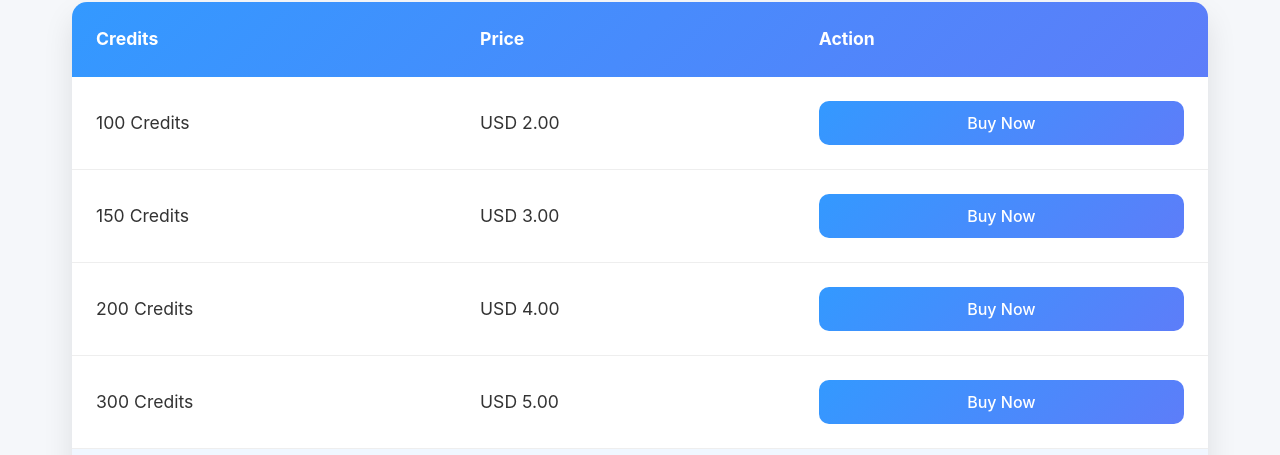
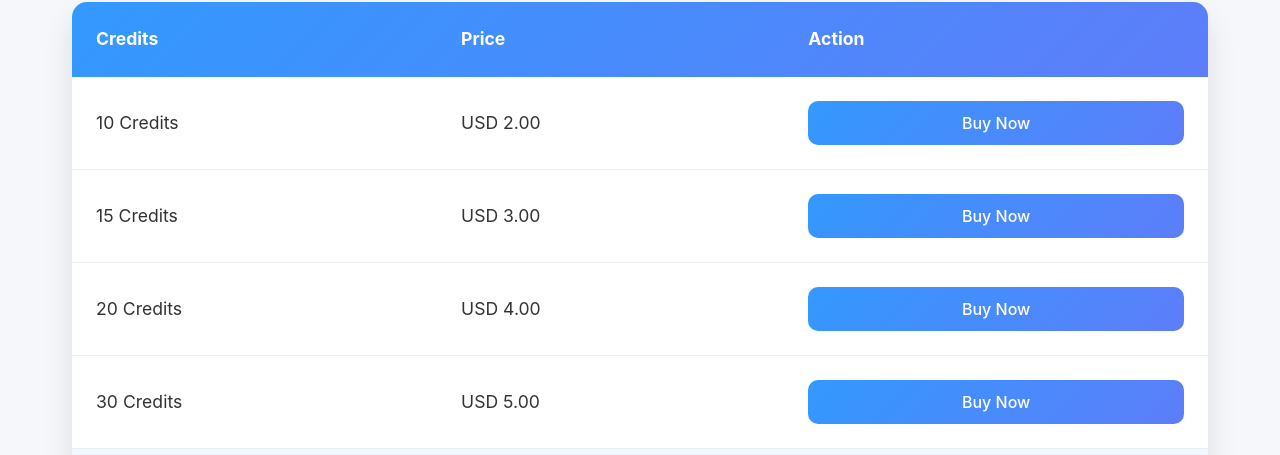
Before and after one commit to ShivanshCoding36/Privofy, a React (Create React App) app: page /pricing in a window 1280 px wide. Shown: the part 327-782 px from the top of the page. Built offline with nearby package versions, Linux system fonts and the light colour scheme; no server answers.

Commit message:
Update Pricing.jsx

```diff
--- a/src/pages/Pricing.jsx
+++ b/src/pages/Pricing.jsx
@@ -3,16 +3,17 @@ import { motion,  } from 'framer-motion';
 import { supabase } from '../utils/supabaseClient';
 import { initializePayPal } from '../utils/paymentService';
 import './Pricing.css';
+import Navbar from '../components/Navbar';
 
 const pricingPackages = [
-  { id: 3, credits: 100, price: 2, popular: false },
-  { id: 4, credits: 150, price: 3, popular: false },
-  { id: 5, credits: 200, price: 4, popular: false },
-  { id: 6, credits: 300, price: 5, popular: false },
-  { id: 7, credits: 400, price: 6, popular: true },
-  { id: 8, credits: 500, price: 7, popular: false },
-  { id: 9, credits: 750, price: 9, popular: false },
-  { id: 10, credits: 1000, price: 12, popular: false },
+  { id: 3, credits: 10, price: 2, popular: false },
+  { id: 4, credits: 15, price: 3, popular: false },
+  { id: 5, credits: 20, price: 4, popular: false },
+  { id: 6, credits: 30, price: 5, popular: false },
+  { id: 7, credits: 40, price: 6, popular: true },
+  { id: 8, credits: 50, price: 7, popular: false },
+  { id: 9, credits: 75, price: 9, popular: false },
+  { id: 10, credits: 100, price: 12, popular: false },
 ];
 
 const Pricing = () => {
@@ -144,6 +145,8 @@ const Pricing = () => {
   };
 
   return (
+    <>
+    <Navbar />
     <div className="pricing-page">
       <motion.div
   className="pricing-header"
@@ -242,6 +245,7 @@ const Pricing = () => {
         <p>New users get 12 free credits upon signup!</p>
       </motion.div>
     </div>
+    </>
   );
 };
 
```
